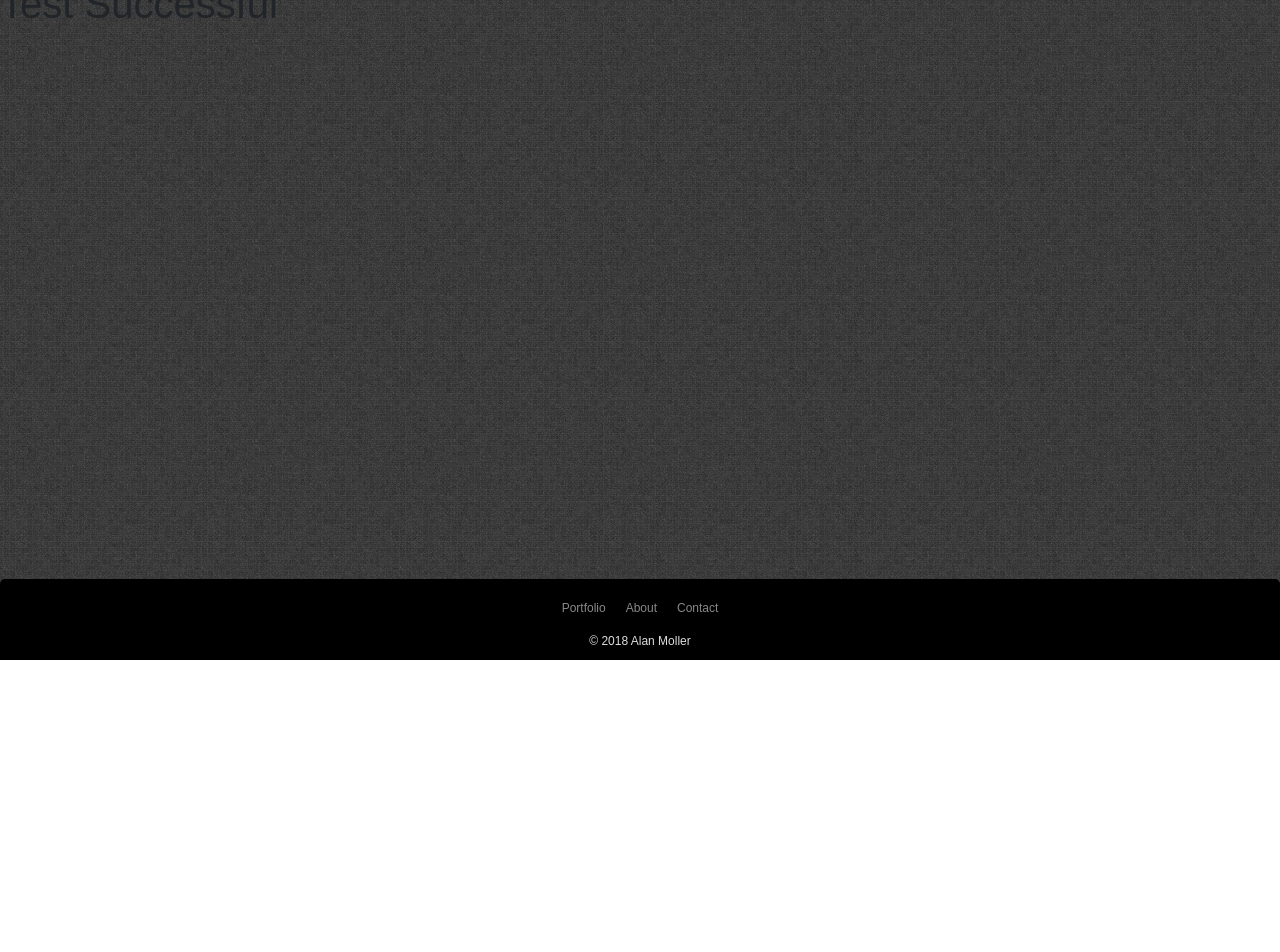
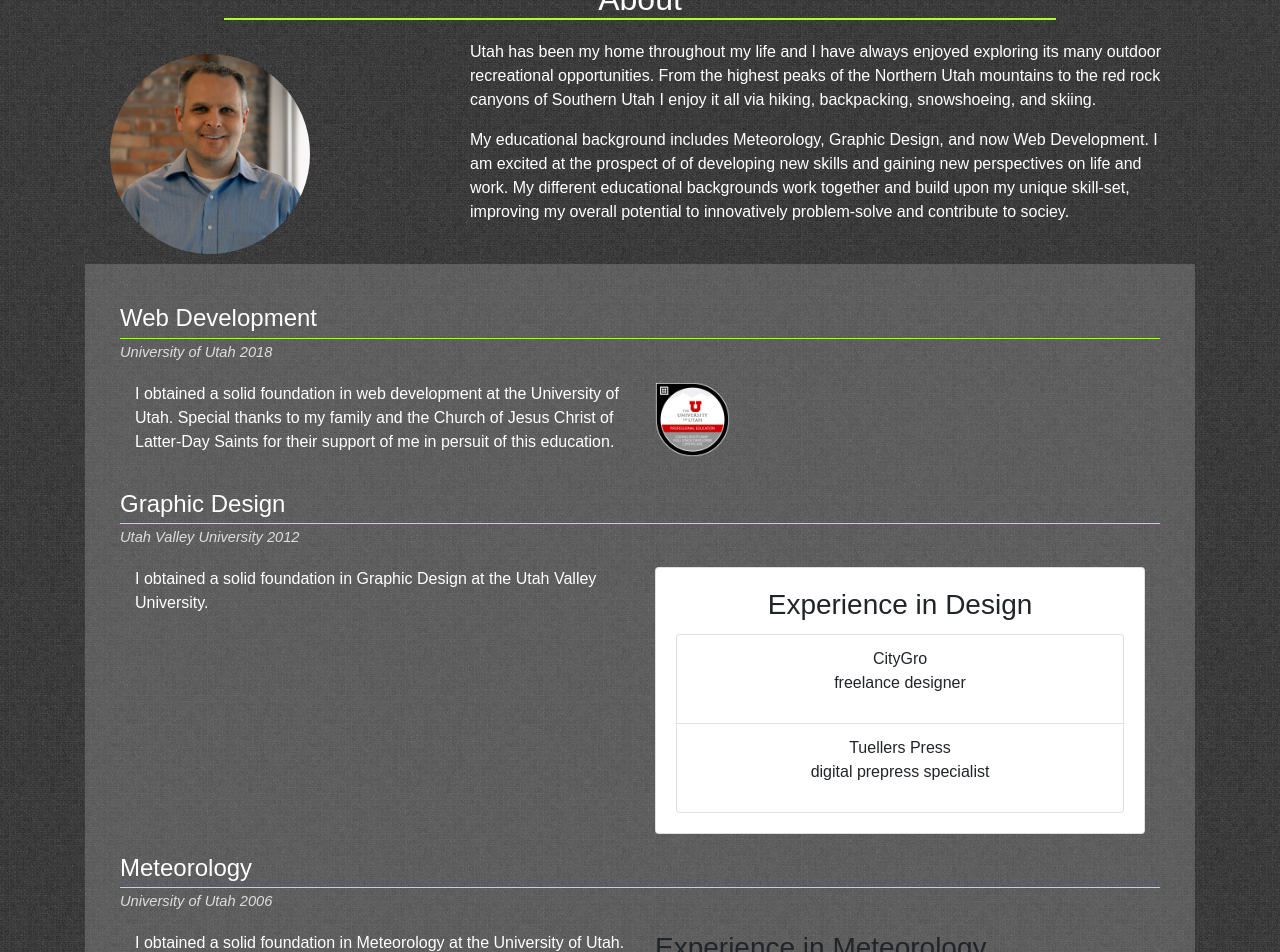
Before and after one commit to almoller/Portfolio, a React (Create React App) app: page /about in a window 1280 px wide. Shown: the part 140-1092 px from the top of the page. Before the commit the page ends 800 px from the top, so only its background shows below. Built offline with nearby package versions, Linux system fonts and the light colour scheme.

Commit message:
adding about page content

```diff
--- a/src/App.css
+++ b/src/App.css
@@ -1,6 +1,4 @@
 body {
-  /* background-image: url('./images/purty_wood.png'); */
-  /* background-image: url('./images/black-Linen.png'); */
   background-image: url('./images/wild_oliva.png');
 }
 
@@ -9,8 +7,6 @@ body {
 }
 
 .container-fluid {
-  /* background-image: url('./images/purty_wood.png'); */
-
   display: flex;
   flex-direction: column;
   min-height: 100vh;
@@ -21,6 +17,9 @@ body {
 .content {
   flex: 1 0 auto;
 }
+
+
+/***** HEADER & NAVBAR *****/
 
 header {
   display: flex;
@@ -73,11 +72,23 @@ ul {
   box-shadow: 2px 3px 5px #888888;
 }
 
+
+/***** PORTFOLIO - Web Development *****/
+
 .pageTitle {
   color: #fff;
   border-bottom: solid 2px greenyellow;
   width: 75%;
   margin: 0 auto;
+}
+
+.pageSubTitle {
+  font-size: 12pt;
+  color: #fff;
+  width: 75%;
+  margin: 0 auto;
+  margin-top: 5px;
+
 }
 
 .projectSection {
@@ -90,6 +101,18 @@ ul {
   width: 200px;
   margin: 15px;
   text-align: center;
+}
+
+.projectLink {
+  border-bottom: solid 1px rgba(0, 0, 0, 0);
+}
+
+.projectLink a:hover {
+  text-decoration: none;
+}
+
+.projectLink:hover {
+  border-bottom: solid 1px greenyellow;
 }
 
 .projectImage img {
@@ -113,10 +136,63 @@ ul {
   /* height: 200px; */
   /* padding-top: 75px;  */
   text-align: center;
-  background: darkblue;
   background-image: url('./images/topography.png');
   /* background-size: cover;  */
 }
+
+.skills {
+  display: flex;
+  flex-wrap: wrap;
+  justify-content: space-around;
+  /* list-style: none; */
+}
+
+.skills li {
+  list-style: none;
+  margin: 5px;
+}
+
+
+/***** ABOUT Page  *****/
+.profilePic img{
+  margin: 10px;
+  border-radius: 100px;
+}
+
+.aboutText {
+  color: #fff;
+}
+.aboutSection {
+  margin-top: 20px;
+}
+
+.aboutWebSection {
+  background: rgba(175, 175, 175, 0.3);
+  padding: 20px;
+  margin-bottom: 25px;
+}
+
+.aboutSubTitle {
+  color: #fff;
+  font-size: 18pt;
+  border-bottom: solid 1px greenyellow;
+  margin: 0 auto;
+  padding: 20px 0 5px 0;
+}
+
+.aboutEduDate {
+  color: #dddddd;
+  font-style: italic;
+  font-size: 11pt;
+  margin-top: 5px;
+}
+
+.aboutWebContent {
+  margin-top: 20px;
+}
+
+
+/***** FOOTER *****/
 
 .footer {
   flex-shrink: 0;
@@ -148,6 +224,9 @@ ul {
   margin-bottom: 5px;
 }
 
+
+/***** Responsive Adjustments *****/
+
 @media only screen and (min-width: 660px) {
   header {
     justify-content: space-between;
--- /dev/null
+++ b/src/components/AboutDesign.js
@@ -0,0 +1,30 @@
+import React from "react";
+import { Row, Col } from '../components/Grid';
+
+
+
+const AboutDesign = () => (
+  <div className='aboutWebContent'>
+  <Row>
+    <Col size='md-6'>
+      <p className='aboutText'>
+        I obtained a solid foundation in Graphic Design at
+        the Utah Valley University.
+      </p>
+    </Col>
+    <Col size='md-6'>
+      <div className='card text-center'>
+        <div className='card-body'>
+          <h3 className='card-title'>Experience in Design</h3>
+          <ul className='list-group'>
+            <li className='list-group-item'>CityGro<p>freelance designer</p></li>
+            <li className='list-group-item'>Tuellers Press<p>digital prepress specialist</p></li>
+          </ul>
+        </div>
+      </div>
+    </Col>
+  </Row>
+  </div>
+);
+
+export default AboutDesign;
--- /dev/null
+++ b/src/components/AboutMeteo.js
@@ -0,0 +1,26 @@
+import React from "react";
+import { Row, Col } from '../components/Grid';
+
+
+
+const AboutMeteo = () => (
+  <div className='aboutWebContent'>
+  <Row>
+    <Col size='md-6'>
+      <p className='aboutText'>
+        I obtained a solid foundation in Meteorology at
+        the University of Utah.
+      </p>
+    </Col>
+    <Col size='md-6'>
+      <div className='weather'>
+      <h3>Experience in Meteorology</h3>
+      <p>I love clouds and rain and snow and storms</p>
+
+      </div>
+    </Col>
+  </Row>
+  </div>
+);
+
+export default AboutMeteo;
--- /dev/null
+++ b/src/components/AboutWeb.js
@@ -0,0 +1,27 @@
+import React from "react";
+import { Row, Col } from '../components/Grid';
+import badge from '../images/coding-badge-UofU.png';
+
+
+
+const AboutWeb = () => (
+  <div className='aboutWebContent'>
+  <Row>
+    <Col size='md-6'>
+      <p className='aboutText'>
+        I obtained a solid foundation in web development at
+        the University of Utah. Special thanks to my family
+        and the Church of Jesus Christ of Latter-Day Saints
+        for their support of me in persuit of this education.
+      </p>
+    </Col>
+    <Col size='md-6'>
+      <a href="https://www.youracclaim.com/badges/659bc848-aa14-48cb-b208-aa90946c111c/public_url">
+        <img src={badge} width="75px" height="75px" alt="badge" />
+      </a>
+    </Col>
+  </Row>
+  </div>
+);
+
+export default AboutWeb;
--- a/src/components/Project.js
+++ b/src/components/Project.js
@@ -3,10 +3,12 @@ import React from "react";
 const Project = props => (
 
     <div className="project">
+    <div className="projectLink">
       <a className="projectImage" href={props.url}>
         <img src={props.image} alt={props.header}  />
+        <h5 className="title">{props.header}</h5>
       </a>
-      <h5 className="title">{props.header}</h5>
+      </div>
       <p className="info">{props.info}</p>
     </div>
 
--- a/src/components/Skills.js
+++ b/src/components/Skills.js
@@ -1,9 +1,34 @@
 import React from "react";
+import { Row, Col } from '../components/Grid';
+import badge from '../images/coding-badge-UofU.png';
 
-const Jumbotron = ({ children }) => (
-  <div className="jumbotron">
-    {children}
-  </div>
+
+
+const Skills = () => (
+  <Row>
+    <Col size='sm-6'>
+      <h1>Web Dev Skills</h1>
+        <ul className="skills">
+          <li>HTML5/CSS</li>
+          <li>Bootstrap</li>
+          <li>Javascript</li>
+          <li>MongoDB</li>
+          <li>Express</li>
+          <li>React</li>
+          <li>Node.js</li>
+          <li>MySQL</li>
+          <li>jQuery</li>
+          <li>API/JSON</li>
+          <li>GitHub</li>
+          <li>Heroku</li>
+        </ul>
+    </Col>
+    <Col size='sm-6'>
+      <a href="https://www.youracclaim.com/badges/659bc848-aa14-48cb-b208-aa90946c111c/public_url">
+        <img src={badge} width="170px" height="170px" alt="badge" />
+      </a>
+    </Col>
+  </Row>
 );
 
-export default Jumbotron;
+export default Skills;
--- a/src/pages/About.js
+++ b/src/pages/About.js
@@ -1,9 +1,78 @@
-import React from "react";
+import React, { Component } from 'react';
+import { Container, Row, Col } from '../components/Grid';
+// import Jumbotron from '../components/Jumbotron';
+import AboutWeb from '../components/AboutWeb';
+import AboutDesign from '../components/AboutDesign';
+import profilePic from '../images/alan-profile-pic.jpg';
+import AboutMeteo from '../components/AboutMeteo';
 
-const About = props => (
-  <div>
-    <h1>Test Successful</h1>
-  </div>
-);
+class About extends Component {
+
+  render() {
+    return (
+      <Container>
+
+      <h2 className='text-center pageTitle'>About</h2>
+      <div className='text-center text-md-left aboutSection'>
+        <Row>
+          <Col size='md-4'>
+            <div className='profilePic mt-md-5 mt-lg-1'>
+              <img src={profilePic} width='200px' height='200px' alt='profile pic' />
+            </div>
+          </Col>
+          <Col size='md-8'>
+            <p className='aboutText'>
+              Utah has been my home throughout my life and I have
+              always enjoyed exploring its many outdoor recreational
+              opportunities. From the highest peaks of the Northern
+              Utah mountains to the red rock canyons of Southern Utah
+              I enjoy it all via hiking, backpacking, snowshoeing,
+              and skiing.
+            </p>
+            <p className='aboutText'>
+              My educational background includes Meteorology,
+              Graphic Design, and now Web Development. I am excited at
+              the prospect of of developing new skills and gaining new
+              perspectives on life and work. My different educational
+              backgrounds work together and build upon my unique
+              skill-set, improving my overall potential to innovatively
+              problem-solve and contribute to sociey.
+            </p>
+          </Col>
+        </Row>
+
+      </div>
+
+      <div className='aboutWebSection'>
+        <Row>
+          <Col size='12'>
+            <h3 className='aboutSubTitle text-center text-md-left'>Web Development</h3>
+            <h6 className='aboutEduDate text-center text-md-left'>University of Utah 2018</h6>
+            <AboutWeb />
+          </Col>
+        </Row>
+
+        <Row>
+          <Col size='12'>
+            <h3 className='aboutSubTitle text-center text-md-left'>Graphic Design</h3>
+            <h6 className='aboutEduDate text-center text-md-left'>Utah Valley University 2012</h6>
+            <AboutDesign />
+          </Col>
+        </Row>
+
+        <Row>
+          <Col size='12'>
+            <h3 className='aboutSubTitle text-center text-md-left'>Meteorology</h3>
+            <h6 className='aboutEduDate text-center text-md-left'>University of Utah 2006</h6>
+            <AboutMeteo />
+          </Col>
+        </Row>
+      </div>
+
+      </Container>
+    );
+  }
+
+}
 
 export default About;
--- a/src/pages/Portfolio.js
+++ b/src/pages/Portfolio.js
@@ -2,9 +2,10 @@ import React, { Component } from 'react';
 // import './App.css';
 import { Container, Row, Col } from '../components/Grid';
 import Jumbotron from '../components/Jumbotron';
+import Skills from '../components/Skills';
 import Project from '../components/Project';
 import projects from '../projects.json';
-import badge from '../images/coding-badge-UofU.png';
+// import badge from '../images/coding-badge-UofU.png';
 
 
 class Portfolio extends Component {
@@ -16,6 +17,7 @@ class Portfolio extends Component {
       return (
         <Container fluid>
         <h2 className='text-center pageTitle'>Portfolio</h2>
+        <h3 className='pageSubTitle'>Web Development</h3>
           <Row>
             <Col size='sm-12'>
             <div className="projectSection">
@@ -34,29 +36,12 @@ class Portfolio extends Component {
           </Row>
 
           <Row>
-            <Col size="lg-6">
+            <Col size="12">
               <Jumbotron>
-                <Row>
-                  <Col size='sm-6'>
-                    <h1>Web Dev Skills</h1>
-                    <ul>
-                      <li>HTML5/CSS</li>
-                      <li>Javascript</li>
-                    </ul>
-                  </Col>
-                  <Col size='sm-6'>
-                    <a href="https://www.youracclaim.com/badges/659bc848-aa14-48cb-b208-aa90946c111c/public_url">
-                      <img src={badge} width="150px" height="150px" alt="badge" />
-                    </a>
-                  </Col>
-                </Row>
+                <Skills />
               </Jumbotron>
             </Col>
-            <Col size="lg-6">
-              <Jumbotron>
-                <h1>3 is best!</h1>
-              </Jumbotron>
-            </Col>
+
           </Row>
 
 
```
Also changed, not shown: src/images/alan-profile-pic.jpg (added).
